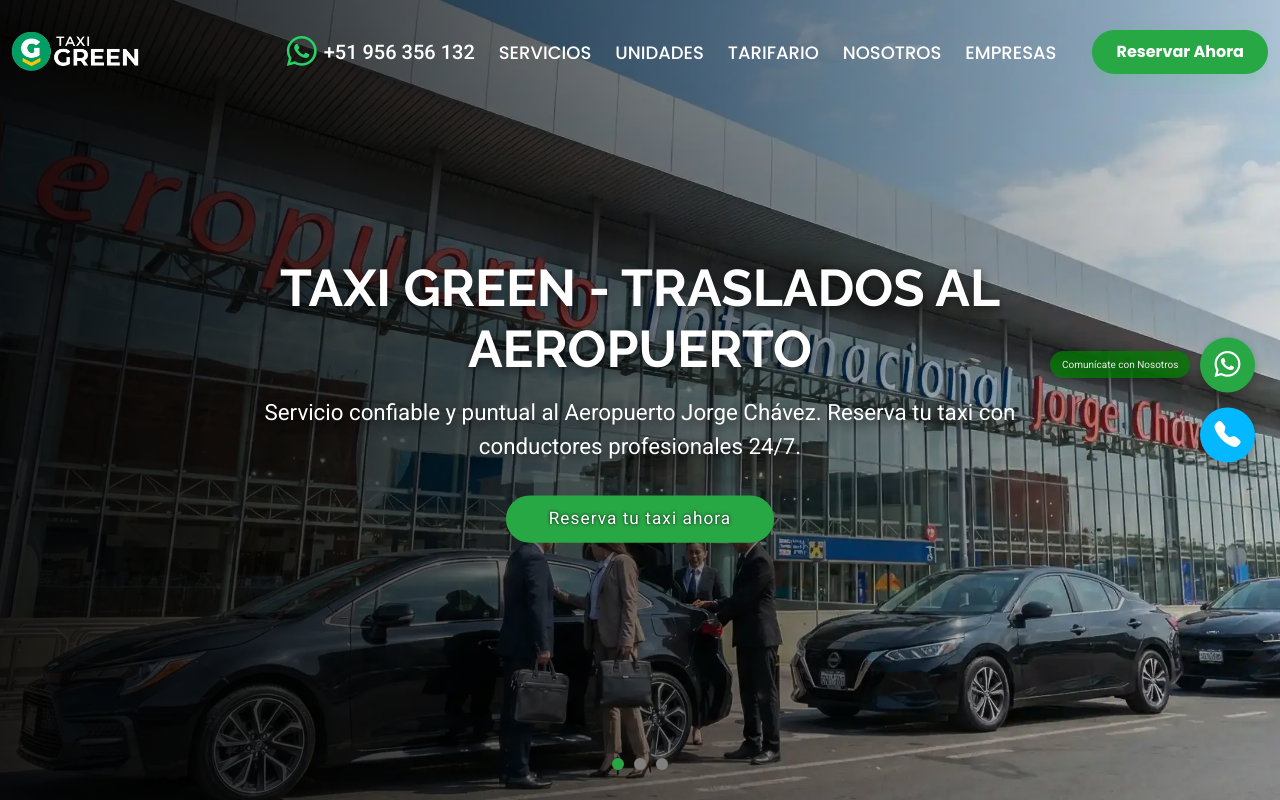
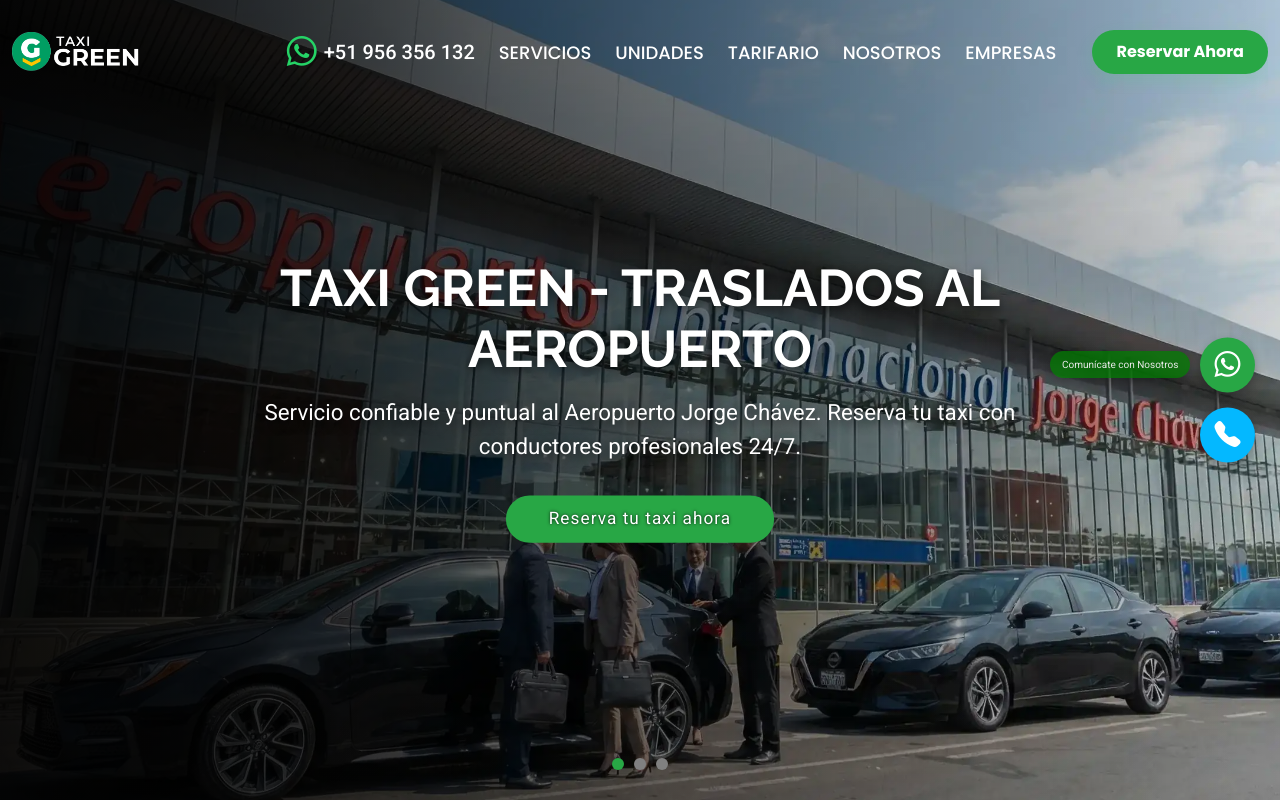
Before and after one commit to jujo0603/TaxiGreen-v2, a plain HTML site: page index.html in a window 1280 px wide. Both pictures are taken after a click on the element 618 px from the left and 764 px from the top of the page. Shown: the top 800 px of the page. Drawn offline with Linux system fonts and the light colour scheme.

Commit message:
ultima optimizacion eliminacion del preloader

```diff
--- a/build/main.css
+++ b/build/main.css
@@ -1725,16 +1725,14 @@ section .container {
 }
 
 /* El degradado oscuro para que se lea el texto */
-..hero-slide::after {
+.hero-slide::after {
   content: "";
   position: absolute;
   inset: 0;
   z-index: 1;
-
-  /* CAMBIO: De 0.85 (muy oscuro) bajamos a 0.65 (legible pero suave) */
-  /* Y el final es totalmente 'transparent' para que la foto se vea limpia */
+  /* CAMBIO: 0.5 (50%) es mucho más suave y deja ver más la foto */
   background: linear-gradient(to right,
-              rgba(0, 0, 0, 0.65) 0%,   /* Izquierda: Oscuro justo para leer */
-              rgba(0, 0, 0, 0.2) 40%,   /* Medio: Se aclara rápido */
-              transparent 100%);        /* Derecha: Foto 100% original */
-}
+              rgba(0, 0, 0, 0.5) 0%,    /* Antes 0.65 */
+              rgba(0, 0, 0, 0.1) 40%,   /* Antes 0.2 */
+              transparent 100%);
+}
--- a/index.html
+++ b/index.html
@@ -80,11 +80,16 @@
       <div class="hero-slides">
 
         <div class="hero-slide active">
-          <picture>
-            <source media="(max-width: 768px)" srcset="assets/img/slide1-mobile.webp">
-            <source media="(min-width: 769px)" srcset="assets/img/slide1.webp">
-            <img src="assets/img/slide1.webp" alt="Taxi al Aeropuerto" class="hero-bg-img" fetchpriority="high">
-          </picture>
+  <picture>
+    <source media="(max-width: 768px)" srcset="assets/img/slide1-mobile.webp">
+    <source media="(min-width: 769px)" srcset="assets/img/slide1.webp">
+    <img src="assets/img/slide1.webp"
+         alt="Taxi al Aeropuerto"
+         class="hero-bg-img"
+         fetchpriority="high"
+         width="1920"
+         height="1080">
+  </picture>
 
           <div class="container">
             <h2>TAXI GREEN - TRASLADOS AL AEROPUERTO</h2>
@@ -511,7 +516,6 @@
 
     <a href="#" id="scroll-top" class="scroll-top d-flex align-items-center justify-content-center" aria-label="Volver arriba"><i class="bi bi-arrow-up-short"></i></a>
 
-    <div id="preloader"></div>
 
   <script src="assets/vendor/bootstrap/js/bootstrap.bundle.min.js"></script>
 <script src="assets/vendor/php-email-form/validate.js"></script>
```
